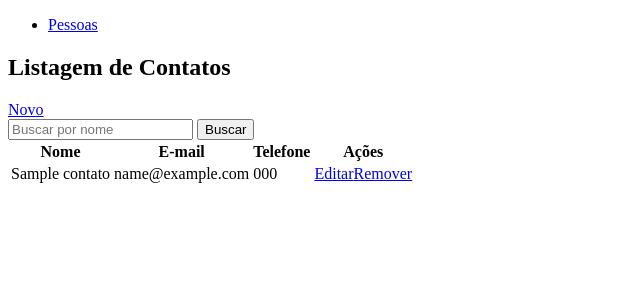
After one commit to caiobps1/django-projeto, a Django app: page /pessoas/1/contatos in a window 1280 px wide. The commit adds this page. Shown: the top 300 px of the page, without its empty margins (0-640 px from the left). Run offline with Django 3.2, Linux system fonts and the light colour scheme; tables that the repository leaves empty hold one stand-in row (values such as "Sample post").

Commit message:
finalizando cadastro de pessoas e contatos das pessoas

```diff
--- a/pessoa/models.py
+++ b/pessoa/models.py
@@ -9,3 +9,12 @@ class Pessoa(models.Model):
     #metodo pra exibir nome certo
     def __str__(self):
         return self.nome_completo
+
+class Contato(models.Model):
+    nome = models.CharField(max_length=256)
+    email = models.EmailField(max_length=256)
+    telefone = models.CharField(max_length=20)
+    pessoa = models.ForeignKey(Pessoa, on_delete=models.CASCADE)
+
+    def __str__(self) -> str:
+        return self.nome
--- /dev/null
+++ b/pessoa/templates/contato/contato_list.html
@@ -0,0 +1,37 @@
+{% extends 'principal/base.html' %}
+
+{% block titulo %}Listagem de Contatos{% endblock %}
+
+{% block texto %}Listagem de Contatos{% endblock %}
+
+
+{% block conteudo %}
+
+<a href="{% url 'contato.novo' pk_pessoa %}">Novo</a>
+
+<form method="GET">
+    <input type="text" name="nome" placeholder="Buscar por nome"/>
+    <input type="Submit" value="Buscar">
+</form>
+
+<table>
+    <thead>
+        <tr>
+            <th>Nome</th>
+            <th>E-mail</th>
+            <th>Telefone</th>
+            <th>Ações</th>
+        </tr>
+    </thead>
+    <tbody>
+        {% for contato in contatos %}
+        <tr>
+            <td>{{ contato.nome }}</td>
+            <td>{{ contato.email }}</td>
+            <td>{{ contato.telefone }}</td>
+            <td><a href="{% url 'contato.editar' pk_pessoa contato.pk %}">Editar</a><a href="{% url 'contato.remover' pk_pessoa contato.pk %}">Remover</a></td>
+        </tr>
+        {% endfor %}
+</table>
+
+{% endblock %}
--- a/pessoa/urls.py
+++ b/pessoa/urls.py
@@ -2,10 +2,21 @@ from django.urls import path
 
 from pessoa.models import Pessoa
 from .views import ListaPessoaView, PessoaCreateView, PessoaUpdateView, PessoaDeleteView
+from . import views
 
 urlpatterns = [
     path('', ListaPessoaView.as_view(), name='pessoa.index'),
     path('novo/', PessoaCreateView.as_view(), name='pessoa.novo'),
-    path('editar/<int:pk>', PessoaUpdateView.as_view(), name='pessoa.editar'),
-    path('remover/<int:pk>', PessoaDeleteView.as_view(), name='pessoa.remover'),
+    path('<int:pk>/editar', PessoaUpdateView.as_view(), name='pessoa.editar'),
+    path('<int:pk>/remover', PessoaDeleteView.as_view(), name='pessoa.remover'),
+
+    #urls de contatos
+    path('<int:pk_pessoa>/contatos',
+        views.contatos, name='pessoa.contatos'),
+    path('<int:pk_pessoa>/contato/novo',
+        views.contato_novo, name='contato.novo'),
+    path('<int:pk_pessoa>/contato/<int:pk>/editar',
+        views.contato_editar, name='contato.editar'),
+    path('<int:pk_pessoa>/contato/<int:pk>/remover',
+        views.contato_remover, name='contato.remover'),
 ]
--- a/pessoa/views.py
+++ b/pessoa/views.py
@@ -1,11 +1,17 @@
 from msilib.schema import ListView
-from django.shortcuts import render
+from django.shortcuts import get_object_or_404, redirect, render
 
+from django.http import HttpResponse, Http404
 from django.views.generic import ListView, CreateView, UpdateView, DeleteView
-from .models import Pessoa
-from .forms import PessoaForm
+from .models import Pessoa, Contato
+from .forms import PessoaForm, ContatoForm
+from django.urls import reverse
 
 # Create your views here.
+
+class ListaContatoView(ListView):
+    model = Contato
+    queryset: Contato.objects.all().order_by('nome')
 
 class ListaPessoaView(ListView):
     model = Pessoa
@@ -33,3 +39,41 @@ class PessoaUpdateView(UpdateView):
 class PessoaDeleteView(DeleteView):
     model = Pessoa
     success_url = '/pessoas/'
+
+# CONTATOS
+
+
+def contatos(request, pk_pessoa):
+    contatos = Contato.objects.filter(pessoa=pk_pessoa)
+    return render(request, 'contato/contato_list.html', {'contatos': contatos, 'pk_pessoa': pk_pessoa})
+
+
+def contato_novo(request, pk_pessoa):
+    form = ContatoForm()
+    if request.method == "POST":
+        form = ContatoForm(request.POST)
+        if form.is_valid():
+            contato = form.save(commit=False)
+            contato.pessoa_id = pk_pessoa;
+            contato.save()
+            return redirect(reverse('pessoa.contatos', args=[pk_pessoa]))
+
+    return render(request, 'contato/contato_form.html', {'form': form})
+
+
+def contato_editar(request, pk_pessoa, pk):
+    contato = get_object_or_404(Contato, pk=pk)
+    form = ContatoForm(instance=contato)
+    if request.method == "POST":
+        form = ContatoForm(request.POST, instance=contato)
+        if form.is_valid():
+            form.save()
+            return redirect(reverse('pessoa.contatos', args=[pk_pessoa]))
+
+    return render(request, 'contato/contato_form.html', {'form': form})
+
+
+def contato_remover(request, pk_pessoa, pk):
+    contato = get_object_or_404(Contato, pk=pk)
+    contato.delete()
+    return redirect(reverse('pessoa.contatos', args=[pk_pessoa]))
```
Also changed, not shown: pessoa/admin.py (+16 -0 lines), pessoa/forms.py (+6 -1 lines), pessoa/templates/contato/contato_form.html (added, +19 -0 lines), pessoa/templates/pessoa/pessoa_list.html (+6 -3 lines), pessoa/migrations/0002_contato.py (added).
